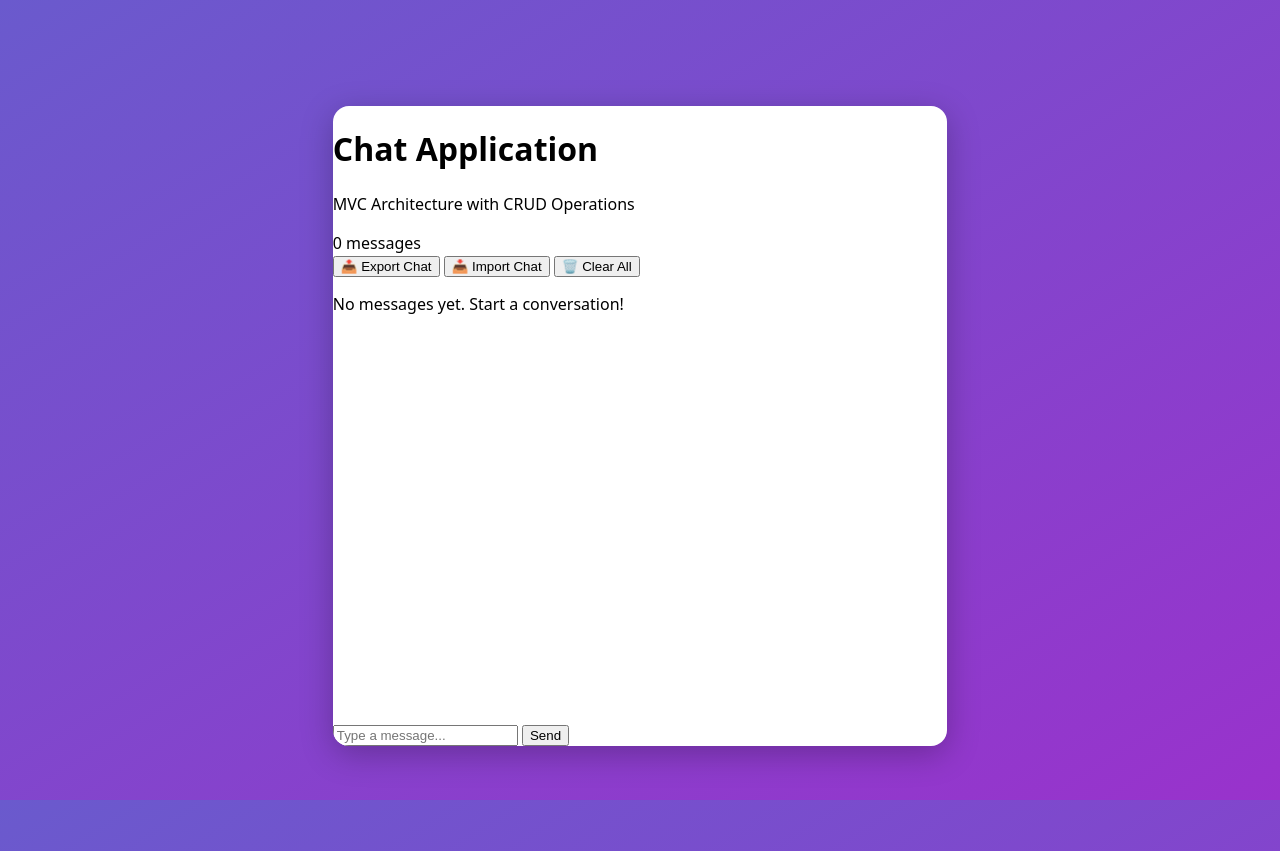
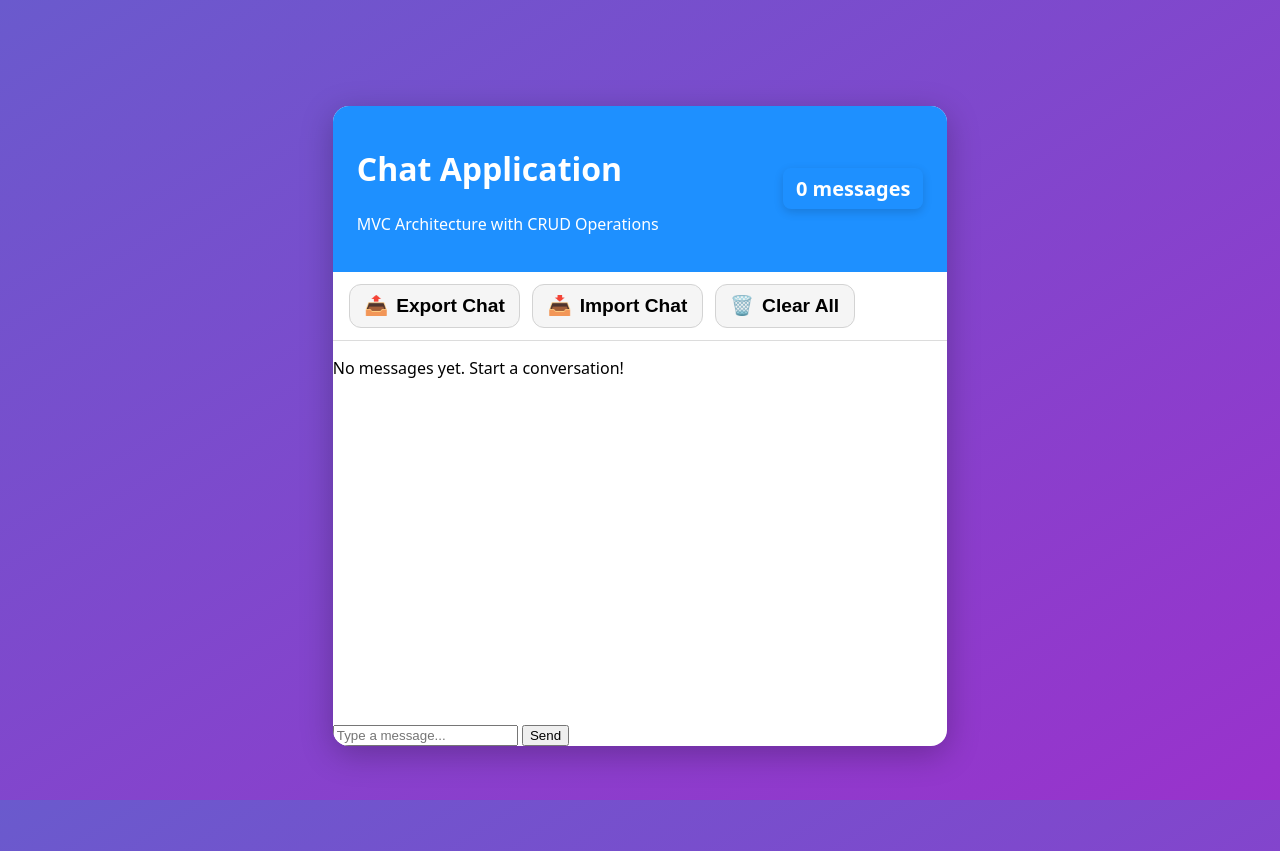
Before and after one commit to RoysHaynes/lab7-mvc-crud, a plain HTML site: page index.html in a window 1280 px wide. Drawn offline with Linux system fonts and the light colour scheme.

Commit message:
Style: header and tool bar styling

```diff
--- a/index.html
+++ b/index.html
@@ -36,7 +36,7 @@
             <p class="start chat">No messages yet. Start a conversation!</p>
         </section>
 
-        <form class="input-area" autocomplete="off">
+        <form class="chat-input" autocomplete="off">
             <input type="text" placeholder="Type a message...">
             <button type="submit">Send</button>
         </form>
--- a/styles.css
+++ b/styles.css
@@ -1,5 +1,5 @@
 :root {
-
+    --radius:1.25rem;
 }
 
 
@@ -25,3 +25,65 @@ body {
     grid-template-rows: auto auto 1fr auto;
     overflow: hidden;
 }
+
+.header {
+    display: flex;
+    justify-content: space-between;
+    align-items: center;
+    gap: 1rem;
+    padding: 1.25rem 1.5rem;
+    background: dodgerblue;
+    color: white;
+}
+left-side, right-side { display: block; }
+
+.badge {
+    display: inline-block;
+    background: transparent;
+    color: white;
+    font-weight: 700;
+    font-size: 1.25rem;
+    padding: 0.4rem 0.8rem;
+    border-radius: .5rem;
+    box-shadow: 0 0.2rem 0.6rem rgba(0,0,0,0.15);
+}
+.toolbar {
+    display: flex;
+    gap: 0.75rem;
+    padding: 0.75rem 1rem;
+    background: white;
+    border-bottom: 0.0625rem solid gainsboro;
+}
+.btn {
+    display: inline-flex;
+    align-items: center;
+    gap: 0.5rem;
+    padding: 0.6rem 0.9rem;
+    border-radius: 0.75rem;
+    border: 0.0625rem solid lightgray;
+    background: whitesmoke;
+    color: black;
+    font-weight: 600;
+    font-size: 1.2rem;
+    cursor: pointer;
+}
+.btn:hover { background: lavender; }
+.bot-messages {
+    align-self: flex-start;
+    background: lightgray;
+    border-radius: var(--radius) var(--radius) var(--radius) 0.2rem;
+    max-width: 40ch;
+    padding: .5rem 1rem;
+    font-size: clamp(.5rem, 2vw, 1rem);
+}
+
+.user-messages {
+    align-self: flex-end;
+    background:dodgerblue;
+    border-radius: var(--radius) var(--radius) 0.2rem var(--radius) ;
+    color: white;
+    max-width: 40ch;
+    padding: .25rem 1rem;
+    font-size: clamp(.5rem, 2vw, 1rem);
+
+}
```
